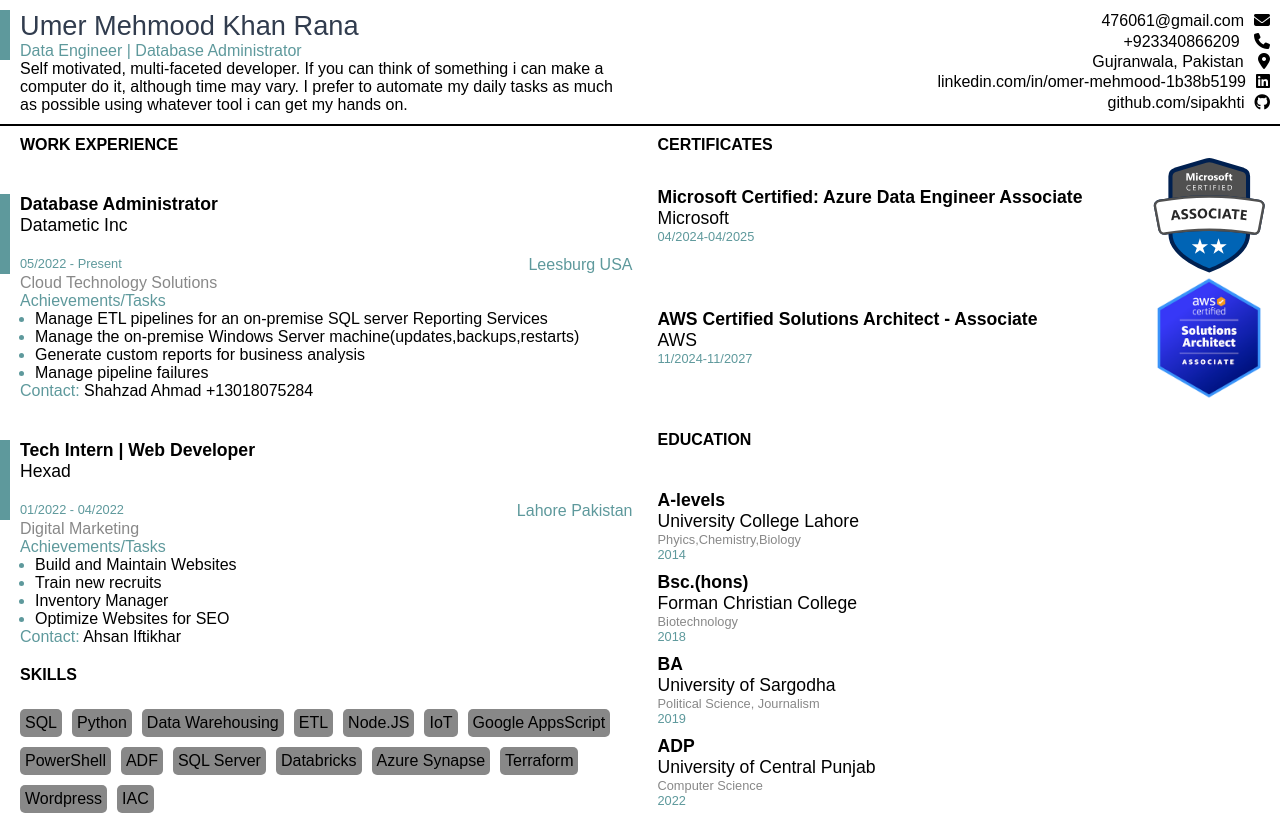
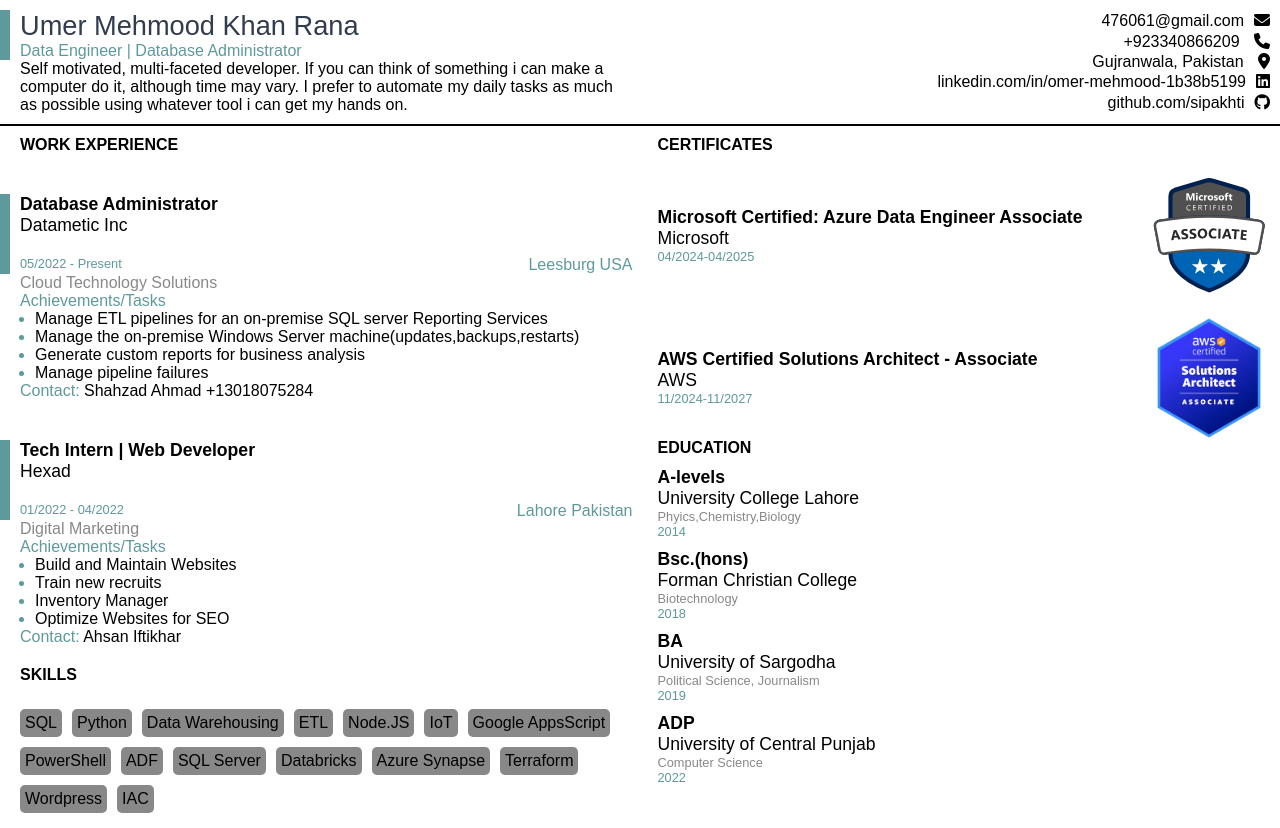
Before and after one commit to sipakhti/CV, a plain HTML site: page index.html in a window 1280 px wide. Drawn offline with Linux system fonts and the light colour scheme.

Commit message:
fixed some visual bugs

```diff
--- a/styles.css
+++ b/styles.css
@@ -84,6 +84,9 @@ ul {
 #main-section> :nth-child(1)>div {
     display: flex;
     flex-direction: column;
+}
+#main-section> :nth-child(2) {
+    justify-content: flex-start;
 }
 
 .exp-duration-location {
@@ -213,11 +216,11 @@ div#work-experience  div{
 }
 
 div.certification > #image > img {
-    overflow: auto;
+    width: 100%;
 }
 
-div#certifications > a{
-    margin-top: 100px;
+div#certifications > a > .certification{
+    margin-top: 20px;
 }
 
 @media only screen and (max-width: 780px) {
@@ -249,4 +252,5 @@ div#certifications > a{
         margin-top: 10px;
         align-self: stretch;
     }
+
 }
```
